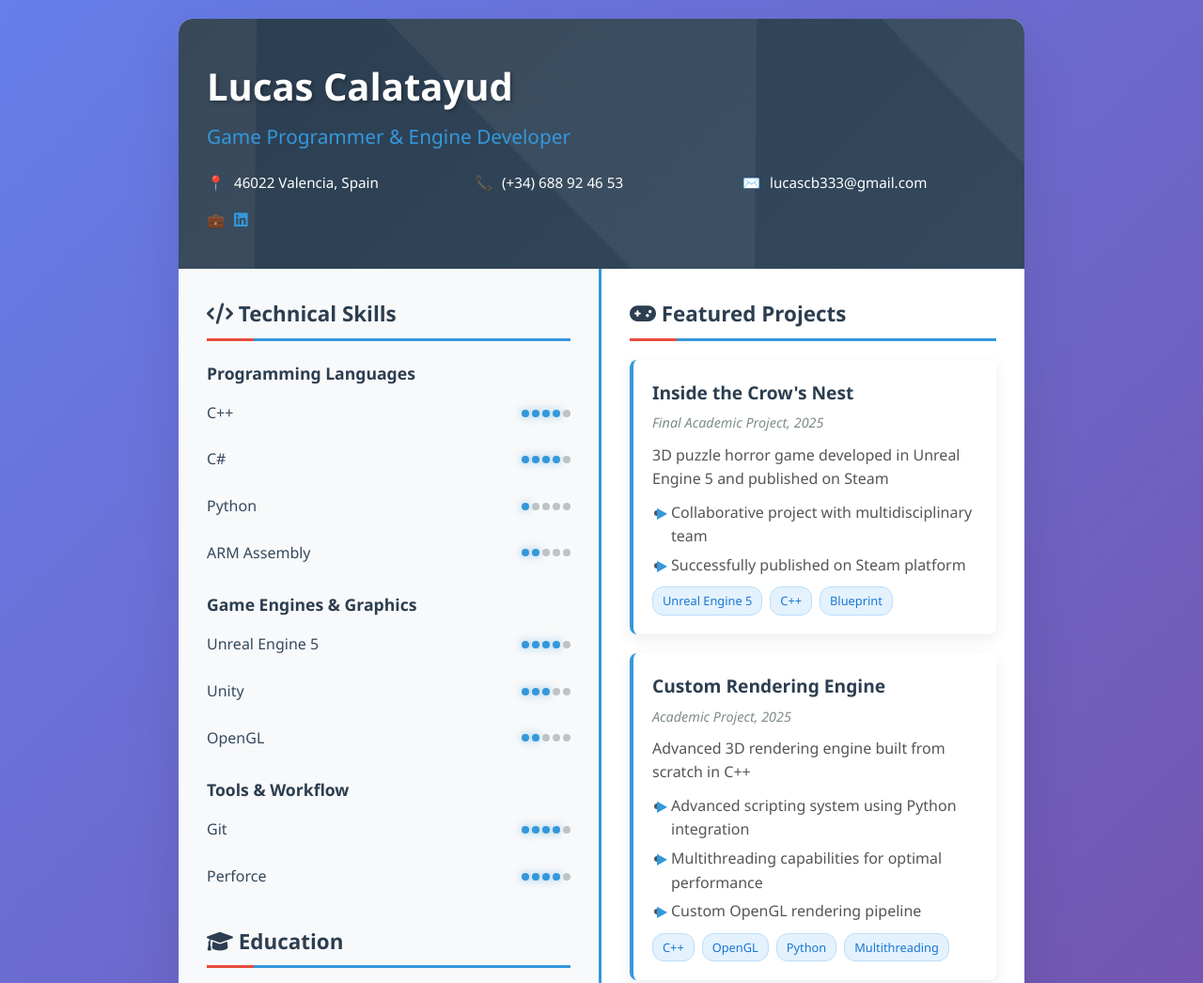
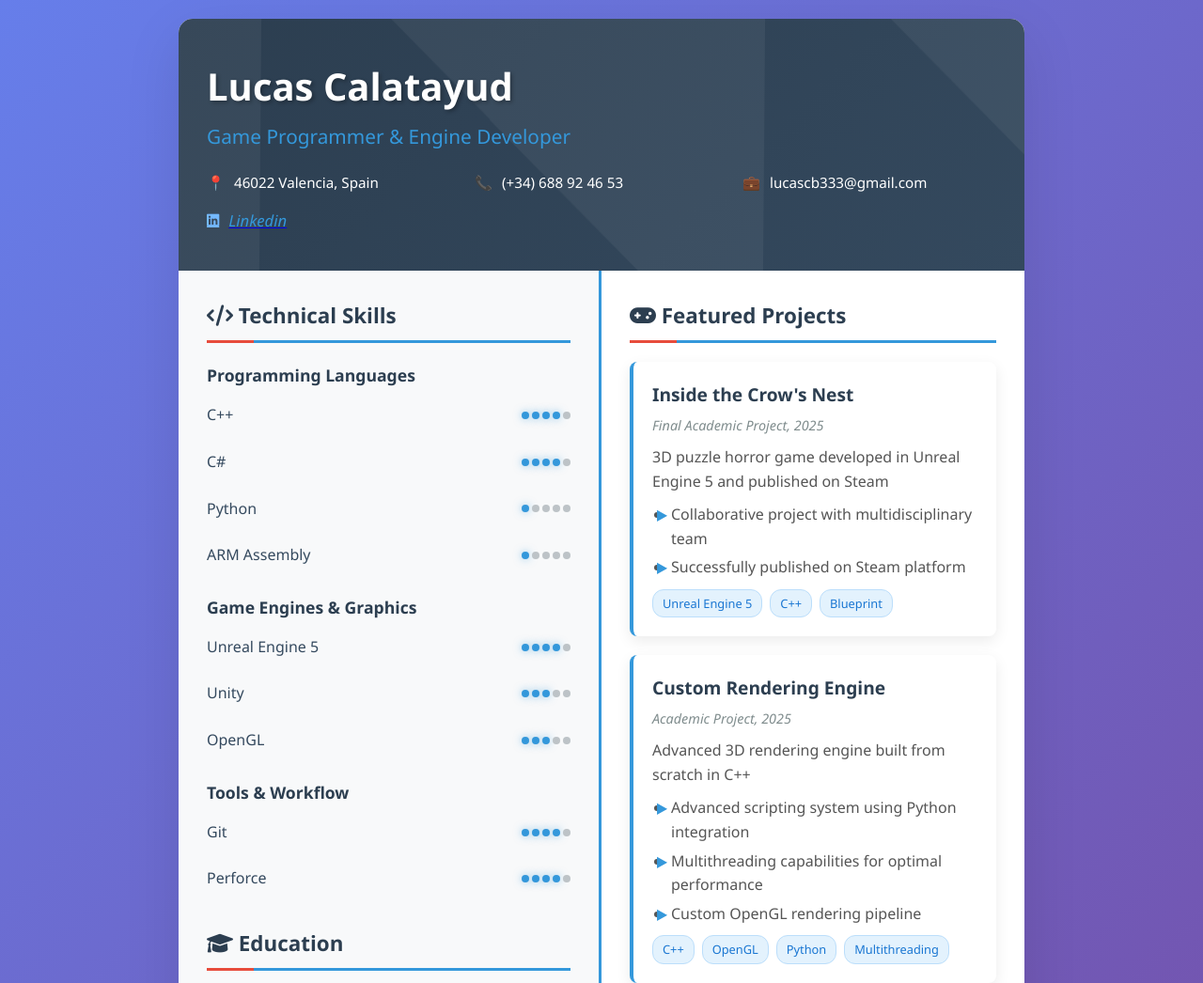
Before and after one commit to Calatayudbri/Portfolio, a plain HTML site: page Sections/CV.html in a window 1280 px wide. Shown: the top 1046 px of the page at 94% size. Drawn offline with Linux system fonts and the light colour scheme.

Commit message:
CV updated

```diff
--- a/Sections/CV.html
+++ b/Sections/CV.html
@@ -368,13 +368,15 @@
                         <span>(+34) 688 92 46 53</span>
                     </div>
                     <div class="contact-item">
-                        ✉️
+                        💼
                         <span>lucascb333@gmail.com</span>
                     </div>
                     <div class="contact-item">
-                        <a> 💼 </a>
-                        <span><a href="https://www.linkedin.com/in/lucas-calatayud-briva-4a2a7425a/" target="_blank"><i
-                                    class="fab fa-linkedin"></i></a></span>
+                        <a class="fab fa-linkedin" href="https://www.linkedin.com/in/lucas-calatayud-briva-4a2a7425a/"
+                            target="_blank" style="color: #74b9ff;"></a>
+                        <span><a href="https://www.linkedin.com/in/lucas-calatayud-briva-4a2a7425a/" target="_blank"><i>
+                                    Linkedin
+                                </i></a></span>
                     </div>
                 </div>
             </div>
@@ -421,7 +423,7 @@
                             <span class="skill-name">ARM Assembly</span>
                             <div class="skill-level">
                                 <div class="skill-dot filled"></div>
-                                <div class="skill-dot filled"></div>
+                                <div class="skill-dot"></div>
                                 <div class="skill-dot"></div>
                                 <div class="skill-dot"></div>
                                 <div class="skill-dot"></div>
@@ -456,7 +458,7 @@
                             <div class="skill-level">
                                 <div class="skill-dot filled"></div>
                                 <div class="skill-dot filled"></div>
-                                <div class="skill-dot"></div>
+                                <div class="skill-dot filled"></div>
                                 <div class="skill-dot"></div>
                                 <div class="skill-dot"></div>
                             </div>
```
Also changed, not shown: index.html (+2 -22 lines).
